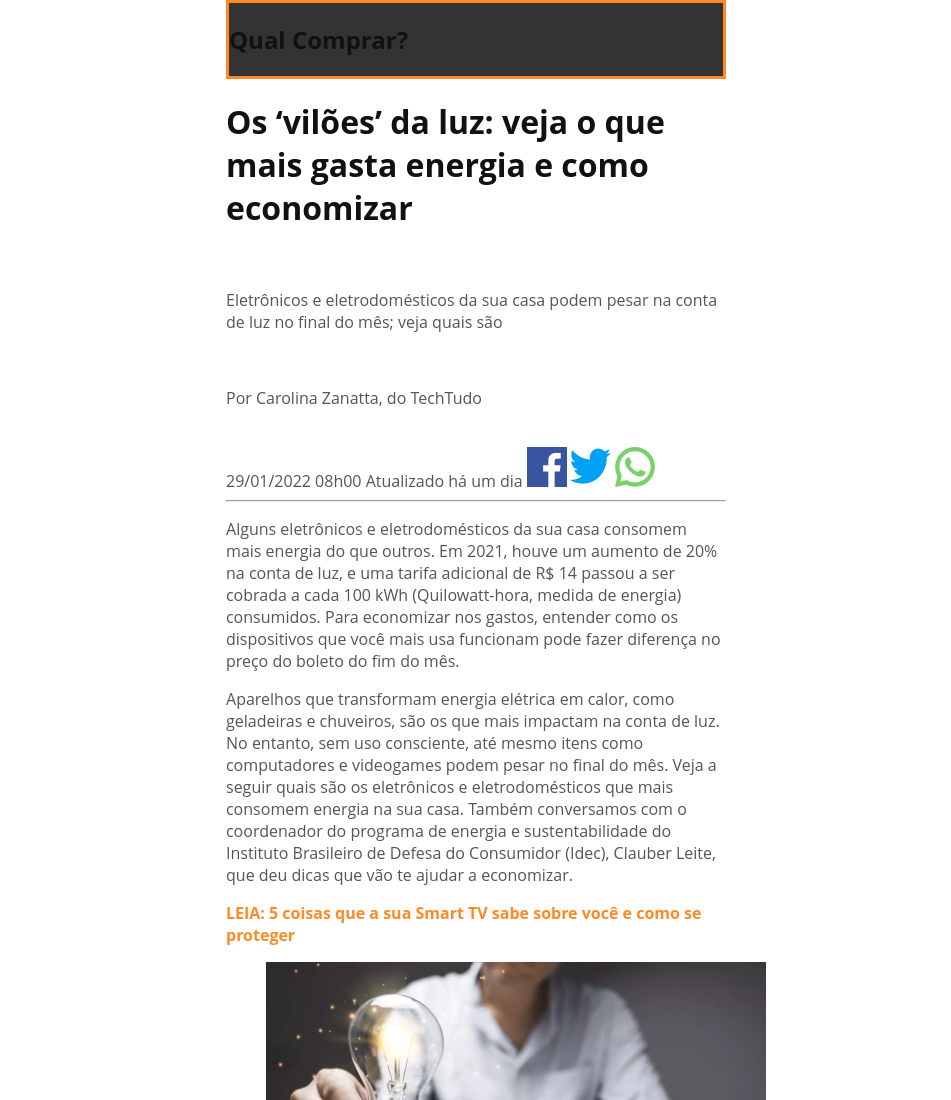
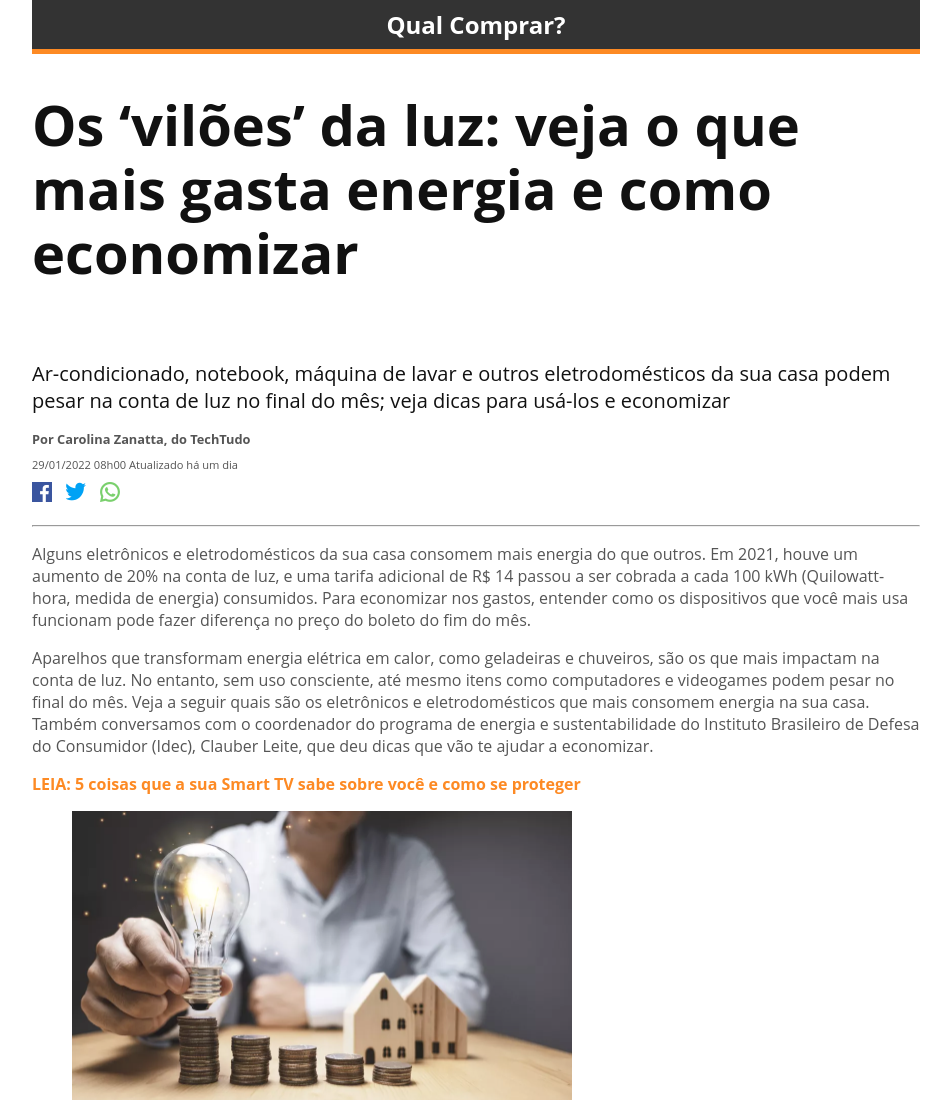
Before and after one commit to JFladsonSilva/projetoPaginaDeConteudo, a plain HTML site: page index.html in a window 1280 px wide. Shown: the top 1100 px of the page, without its empty margins (164-1115 px from the left). Drawn offline with Linux system fonts and the light colour scheme.

Commit message:
top-bar e header finalizados

```diff
--- a/index.html
+++ b/index.html
@@ -8,20 +8,26 @@
     <link rel="stylesheet" href="style.css">
 </head>
 <body>
+  <div class="conteiner">
+    <div class="top-bar">
+        Qual Comprar?
+    </div>
     <div class="header">
-        <h2>Qual Comprar?</h2>
-    </div>
-    <div class="article">
-        <h1>Os ‘vilões’ da luz: veja o que mais
+        <h1 class="headline">Os ‘vilões’ da luz: veja o que mais
             gasta energia e como economizar</h1><br>
-            <p>Eletrônicos e eletrodomésticos da sua casa podem pesar na conta de luz no final do mês;
-                veja quais são</p><br>
-                <p>Por Carolina Zanatta, do TechTudo</p><br>
-                <span>29/01/2022 08h00 Atualizado há um dia</span>
-                <img src="images/facebook.png" alt="facebook icon">
-                <img src="images/twitter.png" alt="twitter icon">
-                <img src="images/whatsapp.png" alt="whatsapp icon">
+            <h2 class="subtitle">Ar-condicionado, notebook, máquina de lavar e outros eletrodomésticos da sua casa podem pesar na conta de luz no final do mês; veja dicas para usá-los e economizar</h2>
+            <div class="author">
+                Por Carolina Zanatta, do TechTudo
+            </div>
+            <small>
+                <sub>29/01/2022 08h00 Atualizado há um dia</sub>
+            </small>
+            <div class="social-icons">
+                <img class="social-icon" src="images/facebook.png" alt="facebook icon">
+                <img class="social-icon" src="images/twitter.png" alt="twitter icon">
+                <img class="social-icon" src="images/whatsapp.png" alt="whatsapp icon">
                 <hr>
+            </div>
     </div>
     <div class="main">
             <p>Alguns eletrônicos e eletrodomésticos da sua casa consomem mais
@@ -105,5 +111,6 @@
     <div class="footer">
 
     </div>
+  </div>
 </body>
 </html>
--- a/style.css
+++ b/style.css
@@ -1,22 +1,51 @@
 body {
-    width: 500px;
-    text-align: center;
     font-family: Open Sans, 'Gill Sans MT', Calibri, 'Trebuchet MS', sans-serif;
-    margin: auto;
     text-align: left;
     color: #555;
+    margin: 0;
+    padding: 0;
 }
-h1, h2 {
-    color:#111;
+h1,h2 {
+    color: #111;
 }
+.top-bar {
+    text-align: center;
+    color: white;
+    font-size: 24px;
+    font-weight: bold;
+    background-color: #333;
+    padding: 8px;
+    border-bottom: 5px solid #fd8a24;
+}
+.conteiner {
+    max-width: 888px;
+    margin: auto;
+    padding: 0px 30px;
+}
+.headline {
+    font-size: 56px;
+    line-height: 64px;
+}
+.subtitle {
+    font-weight: normal;
+    font-size: 20px;
+}
+.author {
+    font-weight: bold;
+    font-size: 0.8em;
+}
+.social-icons {
+
+}
+.social-icon {
+    width: 20px;
+    padding: 10px 10px 10px 0px;
+}
+
+
+
 a {
     font-weight: 700;
     color: #fd8a24;
     text-decoration: none;
 }
-.header {
-
-    background-color: #333;
-    border-style: solid;
-    border-color: #fd8a24;
-}
```
